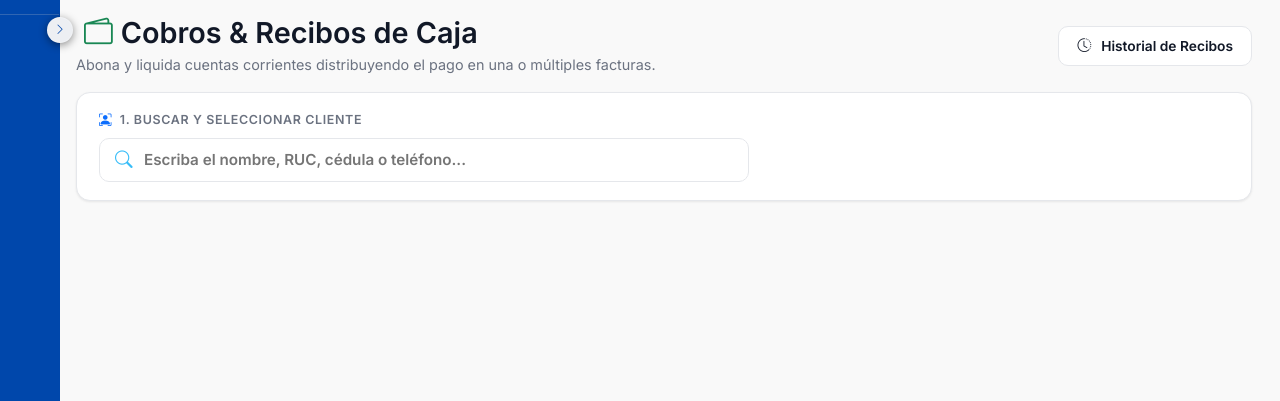
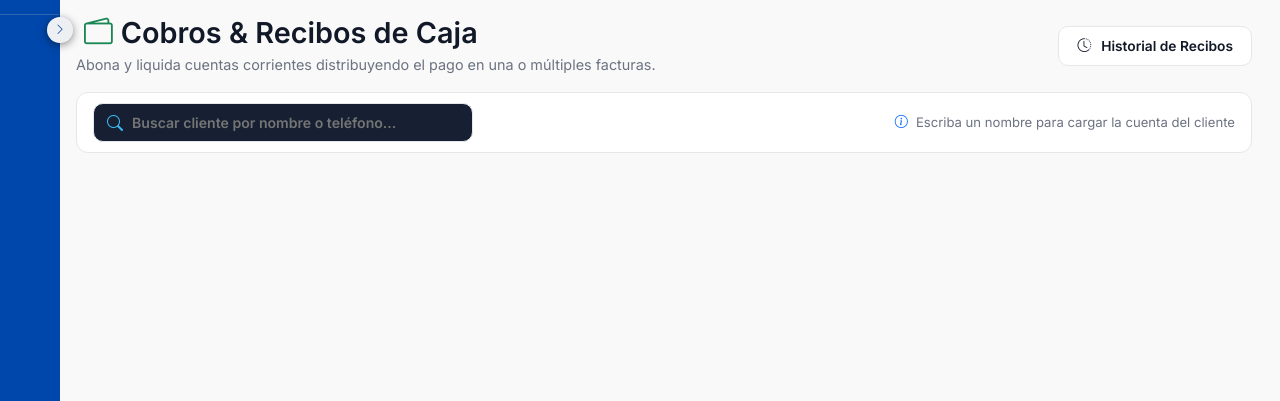
Before and after one commit to roynitorres/SistemaERPWinie, a Python web app: template templates/cobros/index.html in a window 1280 px wide. Shown: the part 55-456 px from the top of the page. Run offline with Jinja, Linux system fonts and the light colour scheme; the template is opened without the code that fills it, so the values that code supplies are empty; some libraries are stand-ins or nearby versions.

Commit message:
Acomodar buscador compacto con cliente y saldo pendiente a la derecha y evitar recorte de dropdown en cobros

```diff
--- a/templates/cobros/index.html
+++ b/templates/cobros/index.html
@@ -22,46 +22,58 @@
 </div>
 
 <!-- ===================================== -->
-<!-- BUSCADOR DEL CLIENTE (HERO)          -->
+<!-- BARRA SUPERIOR COMPACTA: BUSCADOR + CLIENTE Y SALDO A LA DERECHA -->
 <!-- ===================================== -->
-<div class="panel mb-4" style="background-color: var(--color-bg-card); border: 1px solid var(--color-border); border-radius: 14px; padding: 18px 22px;">
-    <div style="font-size: 0.78rem; font-weight: 800; text-transform: uppercase; letter-spacing: 0.05em; color: var(--color-text-muted); margin-bottom: 8px;">
-        <i class="bi bi-person-bounding-box me-1 text-primary"></i> 1. Buscar y Seleccionar Cliente
-    </div>
-    <div style="position: relative; max-width: 650px;">
-        <i class="bi bi-search" style="position: absolute; left: 16px; top: 50%; transform: translateY(-50%); color: #38bdf8; font-size: 1.1rem;"></i>
-        <input type="text" class="form-input" id="inputBuscarClienteCobro" placeholder="Escriba el nombre, RUC, cédula o teléfono..." style="padding-left: 44px; font-size: 0.95rem; font-weight: 600;" autocomplete="off">
+<div class="toolbar-apex mb-3" style="background: var(--color-bg-card); border: 1px solid var(--color-border); border-radius: 12px; padding: 10px 16px; display: flex; align-items: center; justify-content: space-between; gap: 16px; flex-wrap: wrap; position: relative; overflow: visible;">
 
-        <!-- Dropdown flotante de autocompletado -->
-        <div id="dropdownClientesCobro" style="position: absolute; top: calc(100% + 6px); left: 0; width: 100%; background: #162032; border: 1px solid var(--color-border); border-radius: 10px; max-height: 320px; overflow-y: auto; z-index: 1000; box-shadow: 0 12px 30px rgba(0,0,0,0.6); display: none;">
+    <!-- LADO IZQUIERDO: BUSCADOR CON DROPDOWN FLOTANTE SIN RECORTE -->
+    <div style="position: relative; width: 380px; max-width: 100%;">
+        <div style="position: relative;">
+            <i class="bi bi-search" style="position: absolute; left: 14px; top: 50%; transform: translateY(-50%); color: #38bdf8; font-size: 1rem;"></i>
+            <input type="text" class="form-input" id="inputBuscarClienteCobro" placeholder="Buscar cliente por nombre o teléfono..." style="padding-left: 38px; padding-top: 8px; padding-bottom: 8px; font-size: 0.88rem; font-weight: 600; background: #162032;" autocomplete="off">
+        </div>
+
+        <!-- Dropdown flotante con z-index 9999 para que NUNCA se corte -->
+        <div id="dropdownClientesCobro" style="position: absolute; top: calc(100% + 8px); left: 0; width: 480px; max-width: 90vw; background: #162032; border: 1px solid var(--color-border); border-radius: 10px; max-height: 350px; overflow-y: auto; z-index: 9999; box-shadow: 0 16px 36px rgba(0,0,0,0.7); display: none;">
             <!-- Inyectado dinámicamente -->
         </div>
     </div>
-</div>
 
-<!-- ===================================== -->
-<!-- BANNER DE RESUMEN DEL CLIENTE        -->
-<!-- ===================================== -->
-<div id="bannerClienteSeleccionado" class="panel mb-4" style="display: none; background: linear-gradient(135deg, rgba(0, 71, 171, 0.12) 0%, rgba(16, 185, 129, 0.08) 100%); border: 1px solid rgba(56, 189, 248, 0.25); border-radius: 14px; padding: 18px 24px;">
-    <div class="d-flex justify-content-between align-items-center flex-wrap gap-3">
-        <div class="d-flex align-items-center gap-3">
-            <div class="avatar-circle-apex" style="width: 48px; height: 48px; border-radius: 12px; background: linear-gradient(135deg, var(--color-primary) 0%, #00b4d8 100%); color: #fff; font-size: 1.3rem; display: flex; align-items: center; justify-content: center; flex-shrink: 0;">
+    <!-- LADO DERECHO: CLIENTE SELECCIONADO Y SALDO PENDIENTE -->
+    <div id="infoClienteDerecha" style="display: none; align-items: center; gap: 16px; flex-wrap: wrap;">
+        <!-- Avatar y Datos Cliente -->
+        <div class="d-flex align-items-center gap-2">
+            <div class="avatar-circle-apex" style="width: 36px; height: 36px; border-radius: 10px; background: linear-gradient(135deg, var(--color-primary) 0%, #00b4d8 100%); color: #fff; font-size: 0.95rem; display: flex; align-items: center; justify-content: center; flex-shrink: 0;">
                 <i class="bi bi-person-fill"></i>
             </div>
             <div>
-                <h3 id="lblBannerNombreCliente" style="font-size: 1.25rem; font-weight: 800; margin-bottom: 4px; color: var(--color-text-main);">---</h3>
-                <div style="font-size: 0.82rem; color: var(--color-text-muted); display: flex; gap: 16px; flex-wrap: wrap;">
-                    <span><i class="bi bi-telephone-fill me-1" style="color: #38bdf8;"></i> <span id="lblBannerTelefono">---</span></span>
-                    <span><i class="bi bi-card-text me-1" style="color: #10b981;"></i> <span id="lblBannerIdentificacion">---</span></span>
-                    <span><i class="bi bi-receipt me-1" style="color: #f59e0b;"></i> <strong id="lblBannerFacturasCount" style="color: #f59e0b;">0</strong> facturas pendientes</span>
+                <div id="lblBannerNombreCliente" style="font-size: 0.95rem; font-weight: 800; color: var(--color-text-main); line-height: 1.2;">---</div>
+                <div style="font-size: 0.74rem; color: var(--color-text-muted); display: flex; gap: 8px;">
+                    <span id="lblBannerTelefono"><i class="bi bi-telephone-fill me-1" style="color: #38bdf8;"></i>---</span>
+                    <span>•</span>
+                    <span><strong id="lblBannerFacturasCount" style="color: #f59e0b;">0</strong> facturas</span>
                 </div>
             </div>
         </div>
-        <div style="text-align: right; background: rgba(0, 0, 0, 0.25); padding: 10px 18px; border-radius: 10px; border: 1px solid rgba(255, 255, 255, 0.05);">
-            <div style="font-size: 0.72rem; font-weight: 800; text-transform: uppercase; letter-spacing: 0.06em; color: var(--color-warning);">Saldo Total Pendiente</div>
-            <div id="lblBannerSaldoTotal" style="font-size: 1.7rem; font-weight: 900; color: #f59e0b;">C$ 0.00</div>
+
+        <!-- Badge de Saldo Total Pendiente -->
+        <div style="text-align: right; background: rgba(245, 158, 11, 0.1); border: 1px solid rgba(245, 158, 11, 0.25); padding: 5px 14px; border-radius: 8px;">
+            <div style="font-size: 0.65rem; font-weight: 800; text-transform: uppercase; letter-spacing: 0.05em; color: var(--color-warning);">Saldo Pendiente</div>
+            <div id="lblBannerSaldoTotal" style="font-size: 1.2rem; font-weight: 900; color: #f59e0b; line-height: 1.2;">C$ 0.00</div>
         </div>
+
+        <!-- Botón Cambiar / Limpiar Cliente -->
+        <button type="button" class="btn-apex-outline" onclick="nuevoCobroLimpiar()" title="Cambiar de Cliente" style="padding: 6px 10px; border-radius: 8px; font-size: 0.8rem; color: var(--color-text-muted);">
+            <i class="bi bi-x-lg"></i>
+        </button>
     </div>
+
+    <!-- Hint cuando aún no se ha seleccionado cliente -->
+    <div id="hintSinCliente" style="display: flex; align-items: center; gap: 8px; color: var(--color-text-muted); font-size: 0.82rem;">
+        <i class="bi bi-info-circle text-primary"></i>
+        <span>Escriba un nombre para cargar la cuenta del cliente</span>
+    </div>
+
 </div>
 
 <!-- ===================================== -->
@@ -269,7 +281,7 @@
                             var html = '';
                             data.clientes.forEach(function(c) {
                                 html += `
-                                <div class="p-3 d-flex justify-content-between align-items-center" style="cursor: pointer; border-bottom: 1px solid rgba(255,255,255,0.05);" onclick="seleccionarCliente(${c.id})">
+                                <div class="p-3 d-flex justify-content-between align-items-center" style="cursor: pointer; border-bottom: 1px solid rgba(255,255,255,0.05); transition: background 0.15s;" onmouseover="this.style.background='rgba(255,255,255,0.06)'" onmouseout="this.style.background='transparent'" onclick="seleccionarCliente(${c.id})">
                                     <div class="d-flex align-items-center gap-2">
                                         <div class="avatar-circle-apex" style="width: 32px; height: 32px; font-size: 0.85rem;"><i class="bi bi-person-fill"></i></div>
                                         <div>
@@ -315,6 +327,7 @@
                 if (data.success) {
                     clienteActual = data.cliente;
                     facturasActuales = data.facturas;
+                    if (inputBuscar) inputBuscar.value = data.cliente.nombres;
                     renderClienteWorkspace();
                 } else {
                     showToast(data.message || 'Error cargando facturas del cliente', 'danger');
@@ -326,16 +339,17 @@
     function renderClienteWorkspace() {
         if (!clienteActual) return;
 
-        // Render Banner
+        // Render datos a la derecha del buscador
         document.getElementById('lblBannerNombreCliente').innerText = clienteActual.nombres;
-        document.getElementById('lblBannerTelefono').innerText = clienteActual.telefono || 'Sin teléfono';
-        document.getElementById('lblBannerIdentificacion').innerText = clienteActual.identificacion || 'Consumidor';
+        document.getElementById('lblBannerTelefono').innerHTML = '<i class="bi bi-telephone-fill me-1" style="color: #38bdf8;"></i>' + (clienteActual.telefono || 'Sin teléfono');
         document.getElementById('lblBannerFacturasCount').innerText = clienteActual.total_facturas;
         document.getElementById('lblBannerSaldoTotal').innerText = 'C$ ' + clienteActual.saldo_total.toLocaleString('en-US', {minimumFractionDigits: 2});
 
         document.getElementById('lblResumenSaldoAnterior').innerText = 'C$ ' + clienteActual.saldo_total.toLocaleString('en-US', {minimumFractionDigits: 2});
 
-        document.getElementById('bannerClienteSeleccionado').style.display = 'block';
+        document.getElementById('infoClienteDerecha').style.display = 'flex';
+        var hint = document.getElementById('hintSinCliente');
+        if (hint) hint.style.display = 'none';
         document.getElementById('workspaceCobro').style.display = 'grid';
 
         // Render Facturas
@@ -584,8 +598,25 @@
     }
 
     function nuevoCobroLimpiar() {
-        document.getElementById('modalReciboExito').classList.remove('active');
-        location.reload();
+        var modal = document.getElementById('modalReciboExito');
+        if (modal) modal.classList.remove('active');
+        clienteActual = null;
+        facturasActuales = [];
+        if (inputBuscar) {
+            inputBuscar.value = '';
+            inputBuscar.focus();
+        }
+        var infoRight = document.getElementById('infoClienteDerecha');
+        if (infoRight) infoRight.style.display = 'none';
+        var hint = document.getElementById('hintSinCliente');
+        if (hint) hint.style.display = 'flex';
+        var ws = document.getElementById('workspaceCobro');
+        if (ws) ws.style.display = 'none';
+        var btnConf = document.getElementById('btnEmitirRecibo');
+        if (btnConf) {
+            btnConf.disabled = false;
+            btnConf.innerHTML = '<i class="bi bi-printer-fill"></i> Confirmar y Emitir Recibo de Caja';
+        }
     }
 
     // Inicialización si vino cliente_id por URL
```
